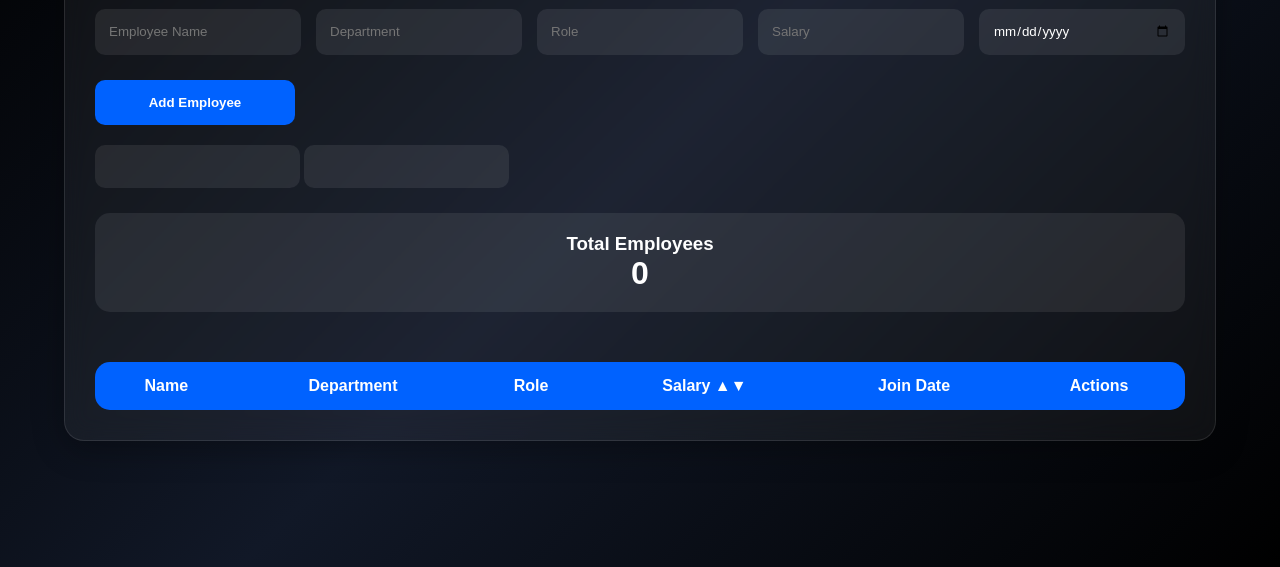
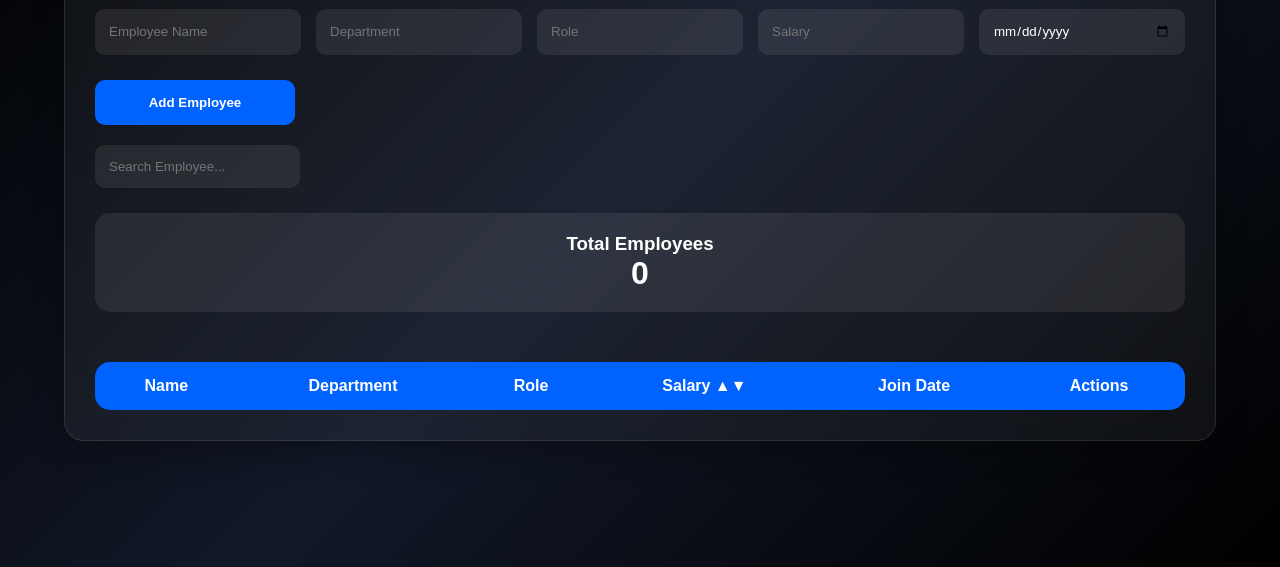
Before and after one commit to A-MOHAN-VAMSI/employee-management-system, a plain HTML site: page employee-management-system/frontend/index.html in a window 1280 px wide. Shown: the part 233-800 px from the top of the page. Drawn offline with Linux system fonts and the light colour scheme; no server answers.

Commit message:
initiate all

```diff
--- a/employee-management-system/frontend/index.html
+++ b/employee-management-system/frontend/index.html
@@ -29,20 +29,12 @@
             </button>
 
         </form>
-
         <input
     type="text"
-    id="name"
-    minlength="2"
-    required
+    id="search"
+    placeholder="Search Employee..."
 >
 
-<input
-    type="number"
-    id="salary"
-    min="1000"
-    required
->
         <div class="stats">
 
     <div class="card">
```
